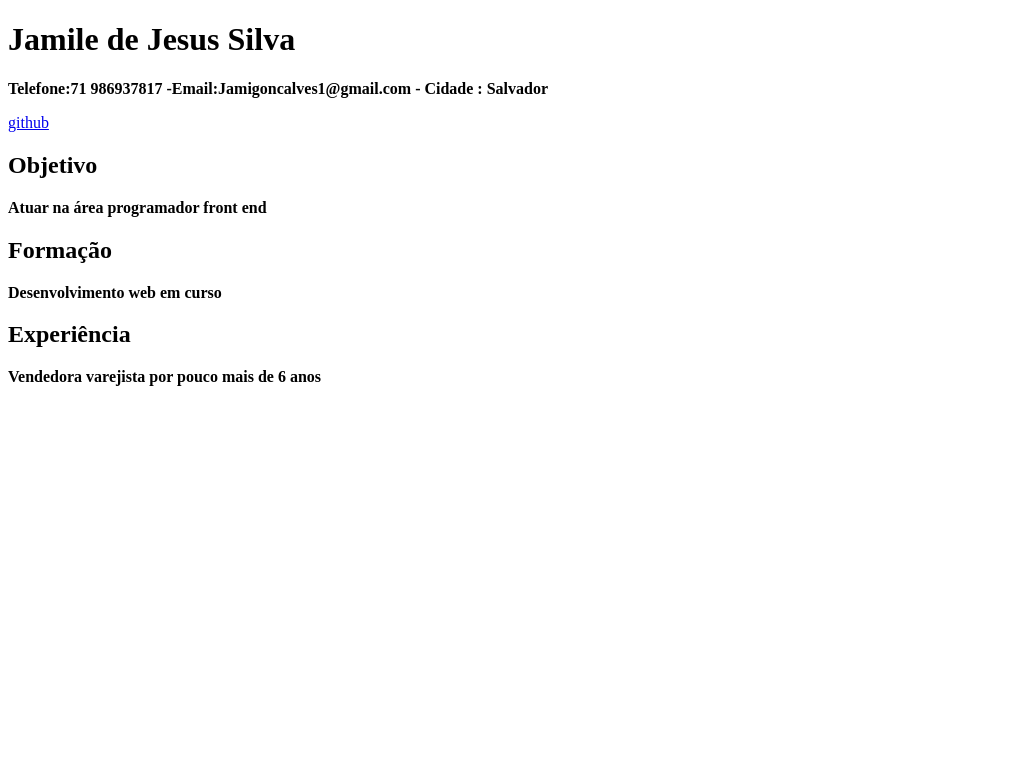
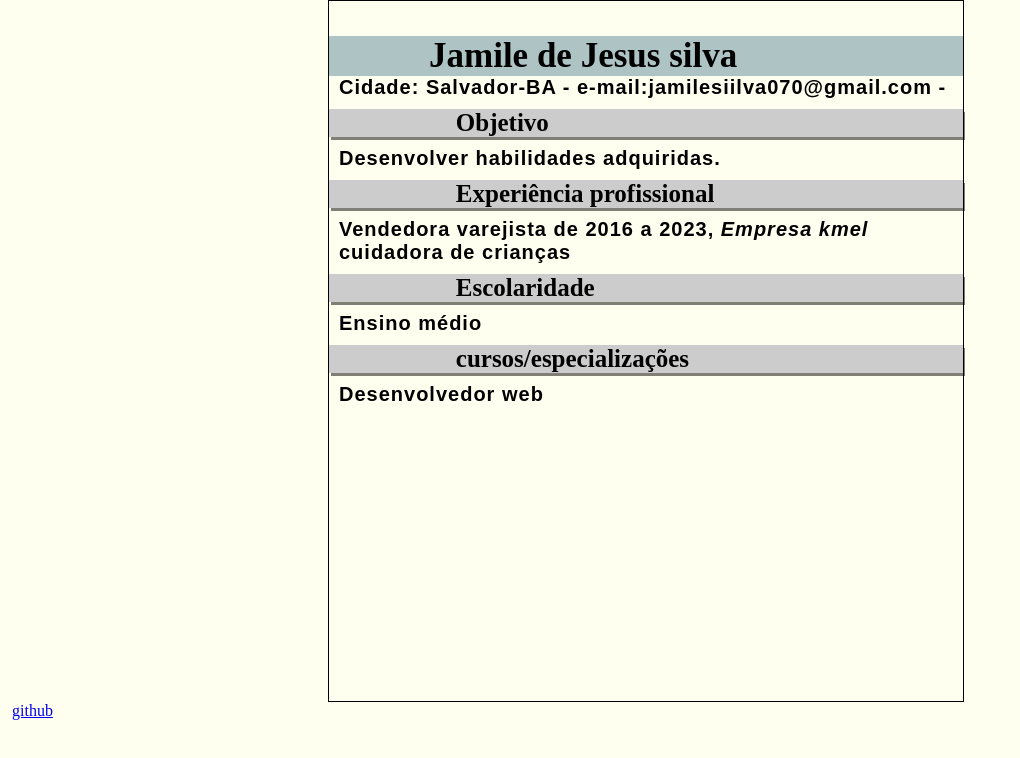
Before and after one commit to Jamigoncalvestech/curriculo, a plain HTML site: page index.html in a window 1280 px wide. Shown: the whole page, without its empty margins (0-1020 px from the left). Drawn offline with Linux system fonts and the light colour scheme.

Commit message:
Update index.html
atualização

```diff
--- a/index.html
+++ b/index.html
@@ -1,23 +1,78 @@
 <!Doctype html>
 <html lang="pt-br">
-    <reader>
+    <head>
         <meta charset="UTF-8">
+       <meta name="author" content="Jamile Silva>
+           <meta name="keyworks" contente="curriculo">
         <meta name="viewport" content="width-device-width,inital-scale-1.0">
         <title>curriculo</title>
-    </reader>
+        <style>
+              *{
+            border:0;
+            margin: 0;
+            padding: 0;
+
+        }
+        body{
+            text-decoration: none;
+           background-color: #FFFFF0;
+            margin-left: 12px;
+
+        }
+
+        h1{
+            background-color:rgb(174, 196, 196);
+            padding-left: 100px;
+            font-size: 35px;
+            margin-top: 35px;
+        }
+        h2{
+            margin:10px 0px 10px;
+            background-color: #ccc;
+            padding-left: 20%;
+         border-bottom: rgb(17, 17, 155);
+
+         box-shadow: 2px 3px rgba(0, 0,0, 0.5) ;
+
+            color: black;
+            font-size: 25px;
+        }
+
+        p{
+            font-size:20px;
+            margin-left: 10px;
+        color: black;
+        font-family: Arial, Helvetica, sans-serif;
+        letter-spacing: 1px;
+        font-weight: 550;
+    }
+        .principal{
+            width: 50%;
+            height:700px;
+            align-items: center;
+            margin: auto;
+            display: block;
+            border: 1px solid;
+        }
+
+        </style>
+    </head>
     <body>
-        <h1>Jamile de Jesus Silva</h1>
-        <p><b>Telefone:71 986937817 -Email:Jamigoncalves1@gmail.com - Cidade : Salvador</b></p>
+        <div class="principal">
+   <h1>Jamile de Jesus silva</h1>
+
+    <p>Cidade: Salvador-BA - e-mail:jamilesiilva070@gmail.com - </p>
+    <h2>Objetivo</h2>
+    <p>Desenvolver habilidades adquiridas.</p>
+    <h2>Experiência profissional</h2>
+    <p>Vendedora varejista de 2016 a 2023,
+       <i> Empresa kmel</i> </p>
+    <p>cuidadora de crianças</p>
+    <h2>Escolaridade</h2>
+    <p>Ensino médio</p>
+         <h2>cursos/especializações</h2>
+    <p>Desenvolvedor web</p>
+</div>
         <a href="https://github.com/Jamigoncalvestech?tab=repositories/" target ="_blank">github </a>
-        <h2>Objetivo</h2>
-        <p><b>Atuar na área programador front end</b></p>
-        <h2><b>Formação</b></h2>
-        <p><b>Desenvolvimento web em curso</b></p>
-        <h2><b>Experiência</b></h2>
-       <p><b>Vendedora varejista por pouco mais de 6
-        anos</b></p>
-
-
-
         </body>
 </html>
```
